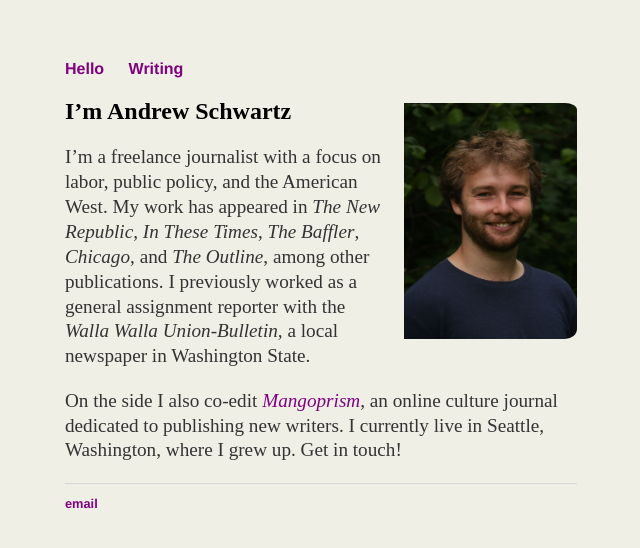
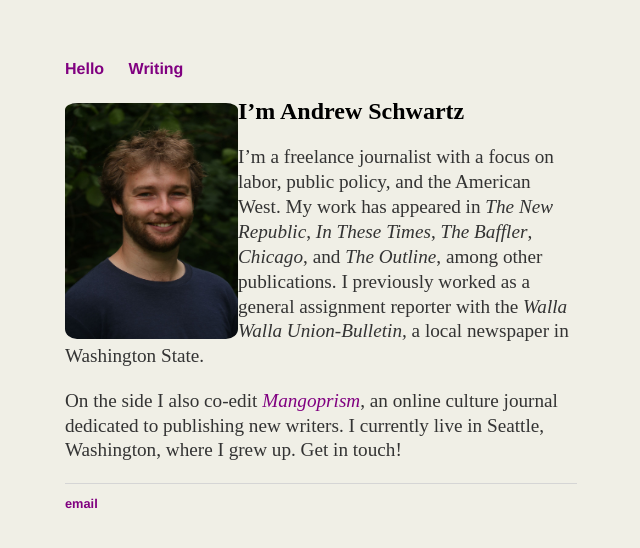
Before and after one commit to aonschwartz/aonschwartz.github.io, a Jekyll site: the page built from index.md, in a window 1280 px wide. Shown: the top 548 px of the page, without its empty margins (319-959 px from the left). Built offline with Jekyll 4.4.1, drawn with Linux system fonts in a browser that asks for light colours.

Commit message:
Update main.css

```diff
--- a/css/main.css
+++ b/css/main.css
@@ -41,10 +41,10 @@
     width: 173px;
     height: 236px;
     border-radius: 12px;
-    float: right;
+    float: left;
     padding-top: 5px;
     padding-bottom: 2px;
-    padding-left: 15px;
+    padding-right: : 15px;
 }
 
 img:hover {
```
